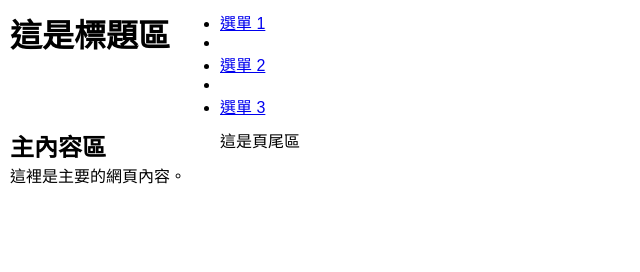
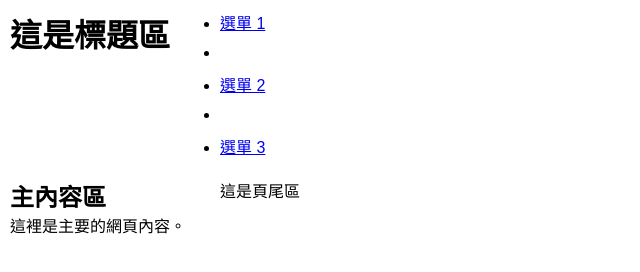
Before and after one commit to Strictyuji/strictyuji.github.io, a plain HTML site: page index.html in a window 1280 px wide. Shown: the whole page, without its empty margins (0-640 px from the left). Drawn offline with Linux system fonts and the light colour scheme.

Commit message:
Update style.css

```diff
--- a/style.css
+++ b/style.css
@@ -18,6 +18,10 @@ body {
   gap: 10px;
   padding: 10px;
   background-color: #0000;
+}
+
+li {
+  margin-bottom: 10px; /* 調整數值來改變間距 */
 }
 
 
```
